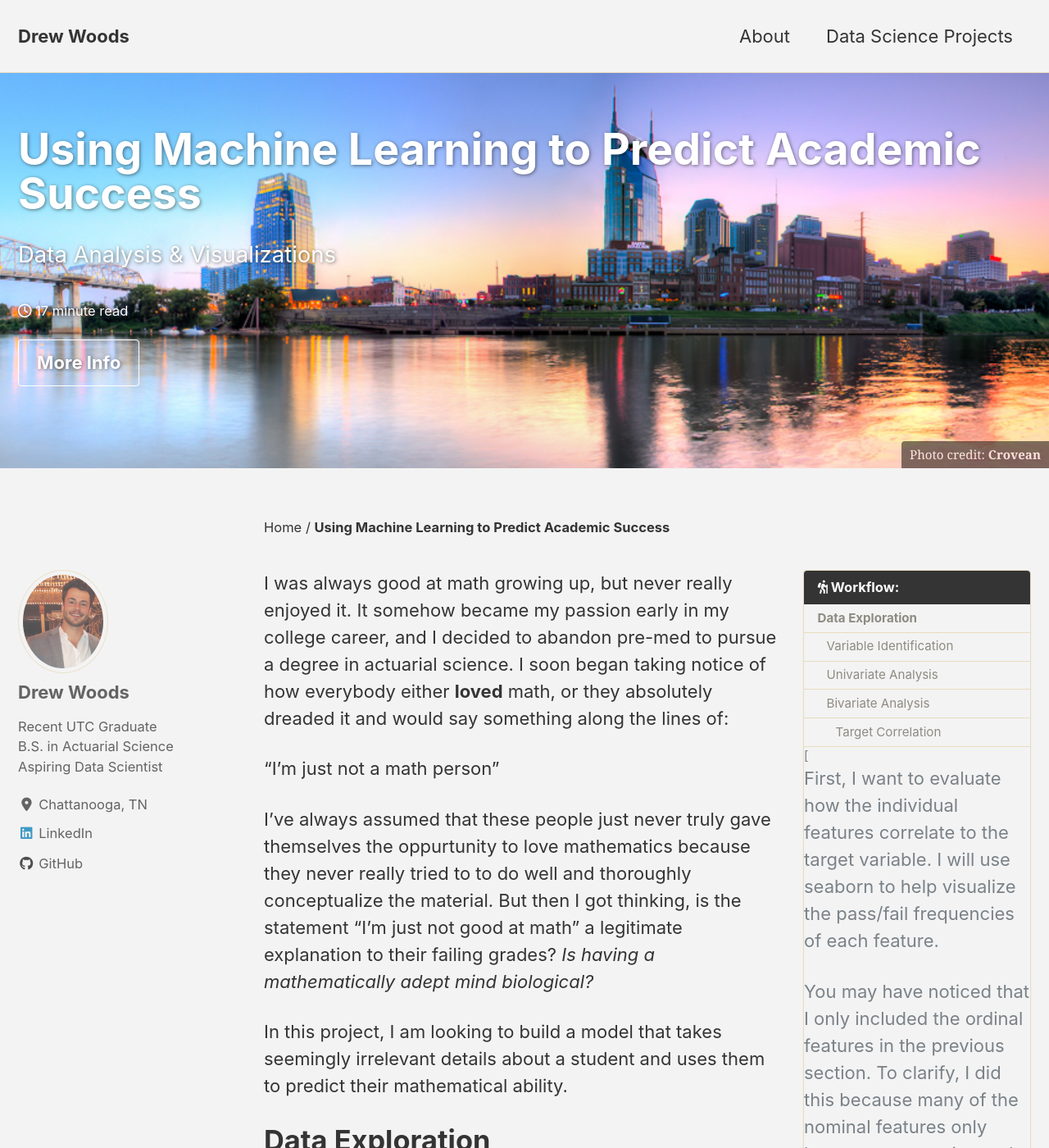
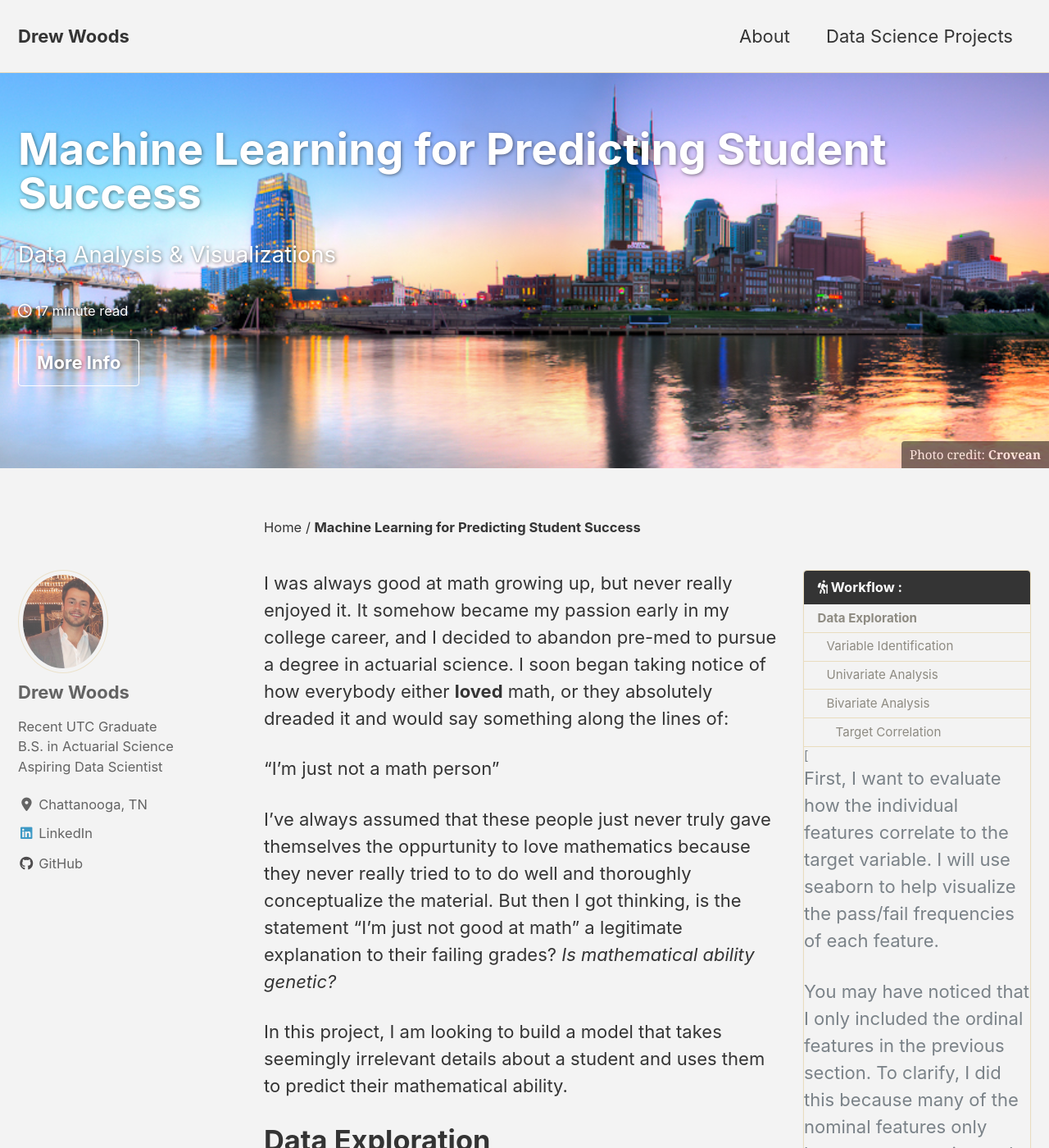
Before and after one commit to backdoordata/backdoordata.github.io, a Jekyll site: the page built from _posts/2020-03-22-Math_Students_ML.md, in a window 1280 px wide and 1400 px high. Shown: the whole window at 82% size. Built offline with Jekyll 4.4.1, drawn with Linux system fonts in a browser that asks for light colours; cached includes are drawn as plain includes; nearby versions of some CDN libraries.

Commit message:
ML Proj1

```diff
--- a/_posts/2020-03-22-Math_Students_ML.md
+++ b/_posts/2020-03-22-Math_Students_ML.md
@@ -1,5 +1,5 @@
 ---
-title: "Using Machine Learning to Predict Academic Success"
+title: "Machine Learning for Predicting Student Success"
 date: 2020-03-22
 tags: [Data Analysis & Visualization] # Make Changes
 breadcrumbs: true
@@ -12,14 +12,14 @@ header:
 excerpt: "Data Analysis & Visualizations"
 
 toc: true
-toc_label: " Workflow:"
+toc_label: " Workflow :"
 toc_icon: "hiking"
 ---
 I was always good at math growing up, but never really enjoyed it. It somehow became my passion early in my college career, and I decided to abandon pre-med to pursue a degree in actuarial science. I soon began taking notice of how everybody either **loved** math, or they absolutely dreaded it and would say something along the lines of:
 
 "I'm just not a math person"
 
-I've always assumed that these people just never truly gave themselves the oppurtunity to love mathematics because they never really tried to to do well and thoroughly conceptualize the material. But then I got thinking, is the statement "I'm just not good at math" a legitimate explanation to their failing grades? *Is having a mathematically adept mind biological?*
+I've always assumed that these people just never truly gave themselves the oppurtunity to love mathematics because they never really tried to to do well and thoroughly conceptualize the material. But then I got thinking, is the statement "I'm just not good at math" a legitimate explanation to their failing grades? *Is mathematical ability genetic?*
 
 In this project, I am looking to build a model that takes seemingly irrelevant details about a student and uses them to predict their mathematical ability.
 
```
